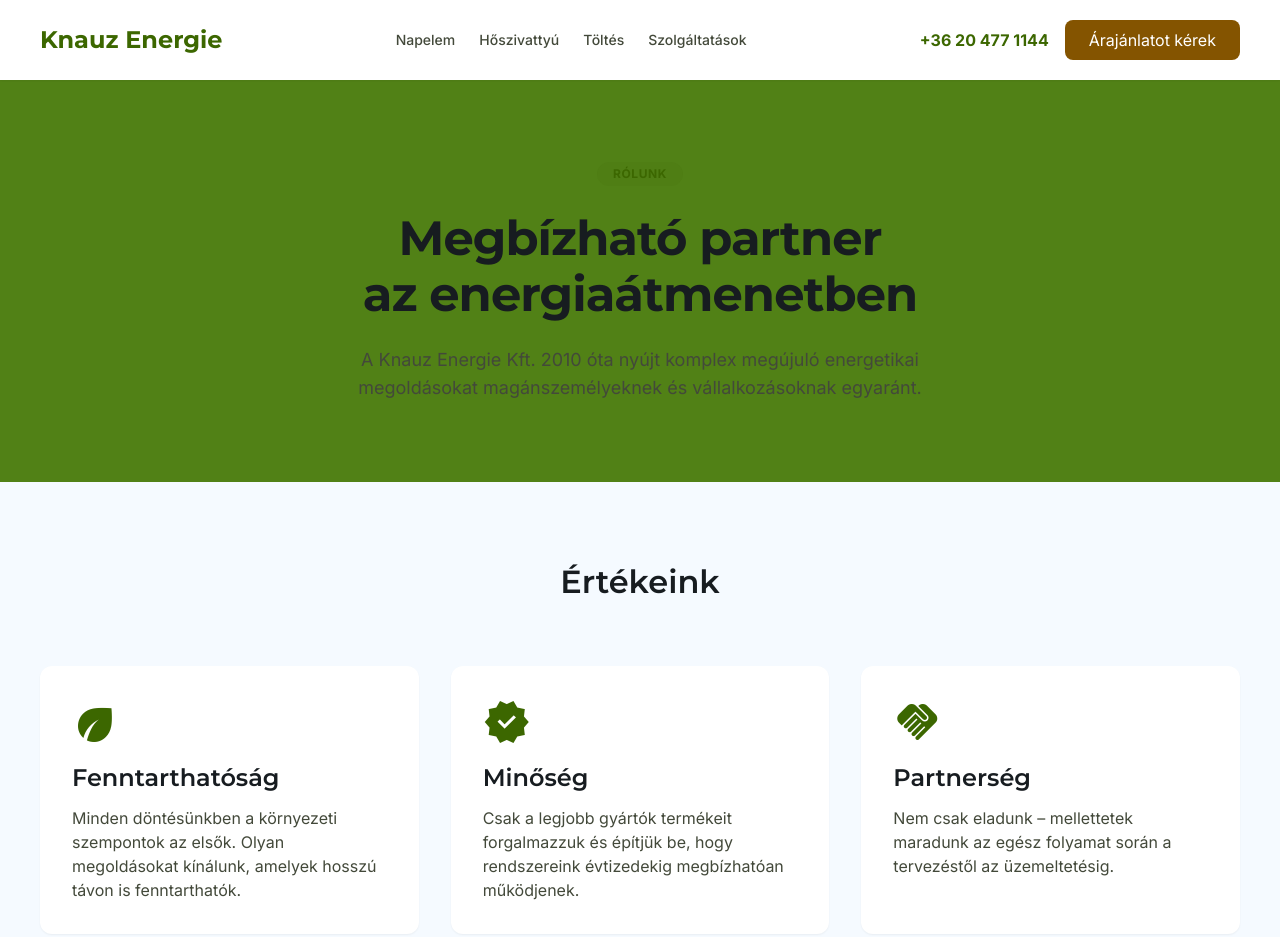
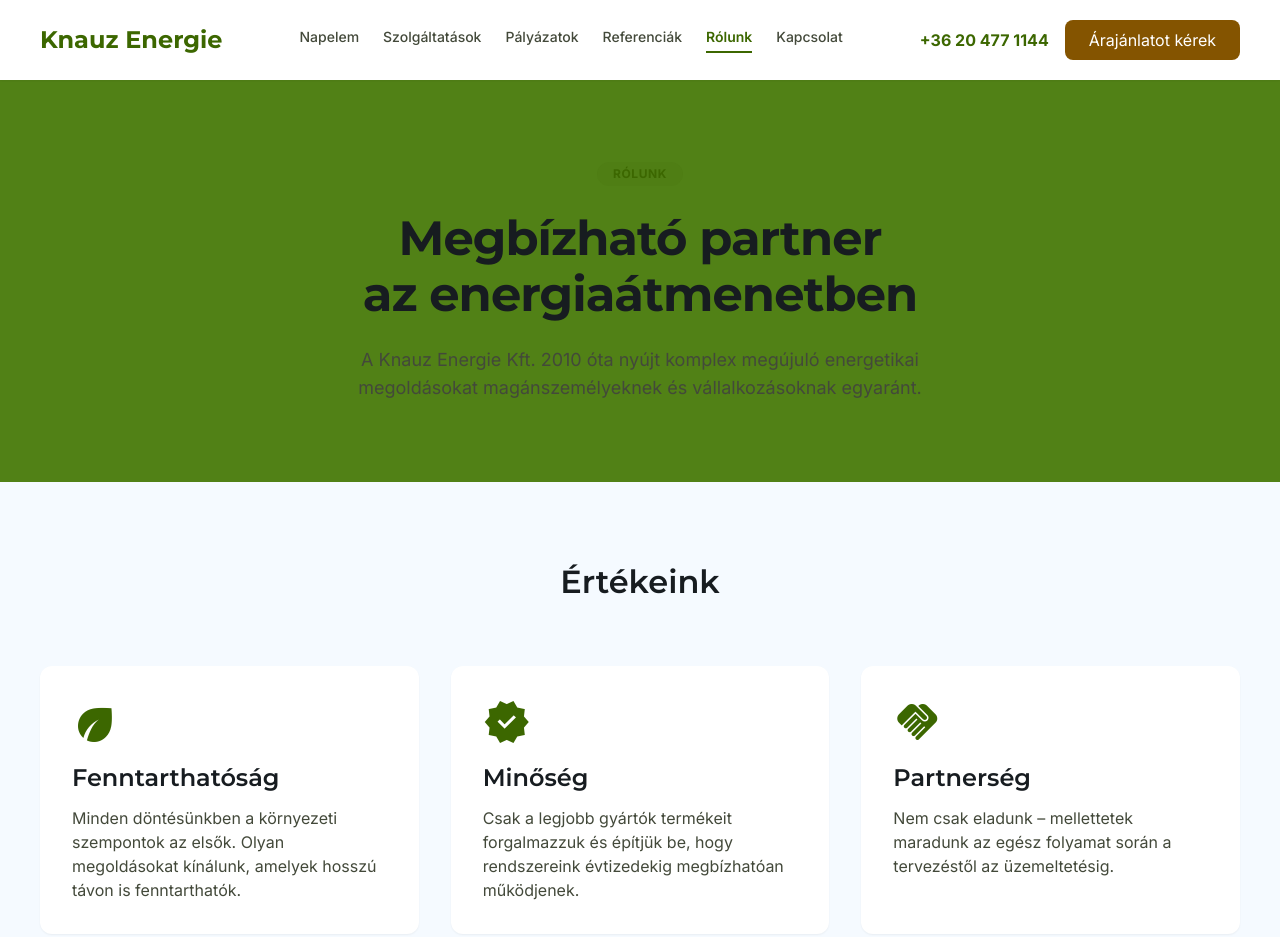
Before and after one commit to EosReborn/kn, a plain HTML site: page rolunk.html in a window 1280 px wide. Shown: the top 937 px of the page. Drawn offline with nearby package versions, Linux system fonts and the light colour scheme.

Commit message:
Add files via upload

```diff
--- a/rolunk.html
+++ b/rolunk.html
@@ -139,10 +139,12 @@
 <div class="flex justify-between items-center max-w-container-max mx-auto px-margin-desktop h-full">
 <div class="font-headline-md text-headline-md font-bold text-primary">Knauz Energie</div>
 <div class="hidden md:flex space-x-gutter">
-<a class="font-button text-button text-on-surface-variant font-medium hover:text-primary transition-colors" href="index.html">Napelem</a>
-<a class="font-button text-button text-on-surface-variant font-medium hover:text-primary transition-colors" href="szolgaltatasok.html">Hőszivattyú</a>
-<a class="font-button text-button text-on-surface-variant font-medium hover:text-primary transition-colors" href="szolgaltatasok.html">Töltés</a>
-<a class="font-button text-button text-on-surface-variant font-medium hover:text-primary transition-colors" href="szolgaltatasok.html">Szolgáltatások</a>
+<a class="font-button text-button text-on-surface-variant font-medium hover:text-primary transition-colors duration-200" href="index.html">Napelem</a>
+<a class="font-button text-button text-on-surface-variant font-medium hover:text-primary transition-colors duration-200" href="szolgaltatasok.html">Szolgáltatások</a>
+<a class="font-button text-button text-on-surface-variant font-medium hover:text-primary transition-colors duration-200" href="palyazatok.html">Pályázatok</a>
+<a class="font-button text-button text-on-surface-variant font-medium hover:text-primary transition-colors duration-200" href="referencia.html">Referenciák</a>
+<a class="font-button text-button text-primary border-b-2 border-primary pb-1" href="rolunk.html">Rólunk</a>
+<a class="font-button text-button text-on-surface-variant font-medium hover:text-primary transition-colors duration-200" href="kapcsolat.html">Kapcsolat</a>
 </div>
 <div class="flex items-center gap-4">
 <span class="hidden lg:block text-primary font-bold font-button">+36 20 477 1144</span>
```
Also changed, not shown: arajanlatform.html (+6 -4 lines), arajanlatot-kerek.html (+6 -4 lines), index.html (+6 -4 lines), kapcsolat.html (+6 -4 lines), napelem-kalkulator.html (+6 -4 lines), palyazatok.html (+6 -4 lines), programok.html (+6 -4 lines), referencia.html (+6 -4 lines), szolgaltatasok.html (+6 -4 lines).
